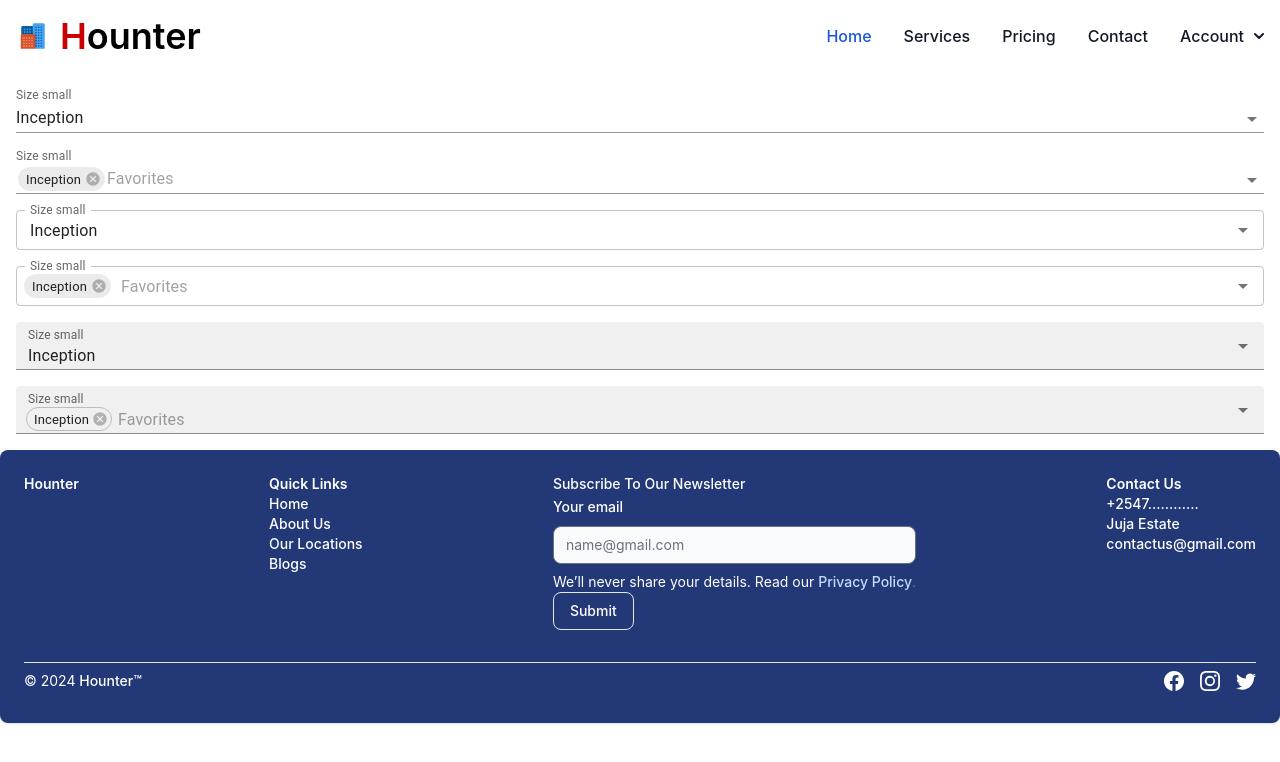
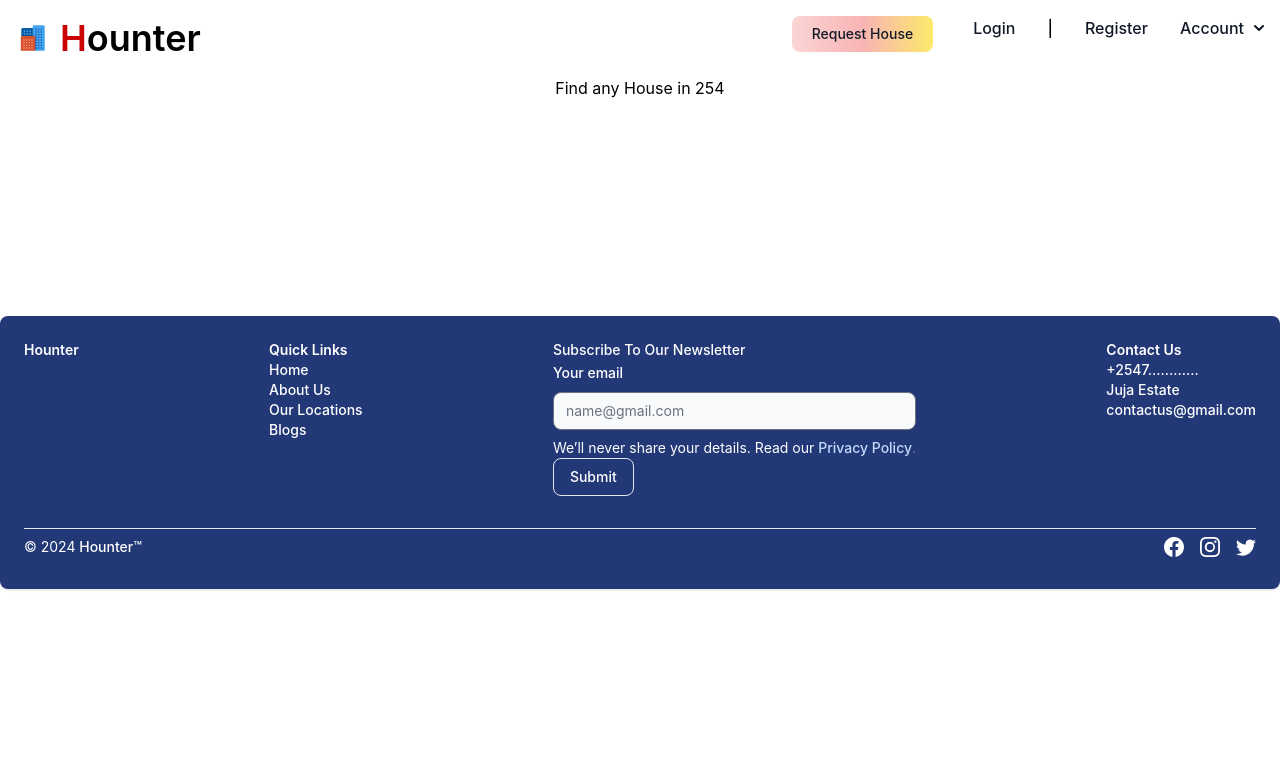
Before and after one commit to dicksonguantai/Hounter, a React (Vite) app in the folder Hounter/: page / in a window 1280 px wide. Shown: the top 762 px of the page. Built offline with nearby package versions, Linux system fonts and the light colour scheme.

Commit message:
revamped navbar and skeleton seaRCH SECTION

```diff
--- a/Hounter/src/Components/Navbar/Navbar.jsx
+++ b/Hounter/src/Components/Navbar/Navbar.jsx
@@ -2,6 +2,7 @@
 import { useState } from 'react';
 import './navbar.css'
 import { Link } from "react-router-dom";
+
 
 export default function Navbar() {
   const [isOpen, setIsOpen] = useState(false);
@@ -59,44 +60,37 @@ export default function Navbar() {
           } w-full md:block md:w-auto`}
           id="navbar-dropdown"
         >
-          <ul className="flex flex-col font-medium p-4 md:p-0 mt-4 border border-gray-100 rounded-lg bg-gray-50 md:space-x-8 rtl:space-x-reverse md:flex-row md:mt-0 md:border-0 md:bg-white dark:bg-gray-800 md:dark:bg-gray-900 dark:border-gray-700">
+          <ul className="flex flex-col font-medium md:p-0 mt-4 border border-gray-100 rounded-lg bg-gray-50 md:space-x-8 rtl:space-x-reverse md:flex-row md:mt-0 md:border-0 md:bg-white dark:bg-gray-800 md:dark:bg-gray-900 dark:border-gray-700">
+          <li>
+
+
+          <button type="button" className="text-gray-900 bg-gradient-to-r from-red-200 via-red-300 to-yellow-200 hover:bg-gradient-to-bl focus:ring-4 focus:outline-none focus:ring-red-100 dark:focus:ring-red-400 font-medium rounded-lg text-sm px-5 py-2 text-center me-2 mb-2">
+            Request House
+            </button>
+
+            </li>
+
             <li>
               <a
                 href="#"
-                className="block py-2 px-3 text-white bg-blue-700 rounded md:bg-transparent md:text-blue-700 md:p-0 md:dark:text-blue-500 dark:bg-blue-600 md:dark:bg-transparent"
+                className="block py-2 px-3 text-gray-900 rounded hover:bg-gray-100 md:hover:bg-transparent md:border-0 md:hover:text-blue-700 md:p-0 dark:text-white md:dark:hover:text-blue-500 dark:hover:bg-gray-700 dark:hover:text-white md:dark:hover:bg-transparent"
                 aria-current="page"
               >
-                Home
+                Login
               </a>
             </li>
-
+               <span>|</span>
             <li>
               <Link to="/login">
               <a
                 href="#"
                 className="block py-2 px-3 text-gray-900 rounded hover:bg-gray-100 md:hover:bg-transparent md:border-0 md:hover:text-blue-700 md:p-0 dark:text-white md:dark:hover:text-blue-500 dark:hover:bg-gray-700 dark:hover:text-white md:dark:hover:bg-transparent"
               >
-                Services
+                Register
               </a>
               </Link>
             </li>
-            <li>
 
-              <a
-                href="#"
-                className="block py-2 px-3 text-gray-900 rounded hover:bg-gray-100 md:hover:bg-transparent md:border-0 md:hover:text-blue-700 md:p-0 dark:text-white md:dark:hover:text-blue-500 dark:hover:bg-gray-700 dark:hover:text-white md:dark:hover:bg-transparent"
-              >
-                Pricing
-              </a>
-            </li>
-            <li>
-              <a
-                href="#"
-                className="block py-2 px-3 text-gray-900 rounded hover:bg-gray-100 md:hover:bg-transparent md:border-0 md:hover:text-blue-700 md:p-0 dark:text-white md:dark:hover:text-blue-500 dark:hover:bg-gray-700 dark:hover:text-white md:dark:hover:bg-transparent"
-              >
-                Contact
-              </a>
-            </li>
             <li>
               <button
                 id="dropdownNavbarLink"
--- a/Hounter/src/Components/SearchBar/SearchBar.jsx
+++ b/Hounter/src/Components/SearchBar/SearchBar.jsx
@@ -1,244 +1,8 @@
-import Stack from '@mui/material/Stack';
-import Chip from '@mui/material/Chip';
-import Autocomplete from '@mui/material/Autocomplete';
-import TextField from '@mui/material/TextField';
-
+import "./searchbar.css";
 export default function SearchBar() {
   return (
-    <Stack className="flex p-4" spacing={2} >
-      <Autocomplete
-        id="size-small-standard"
-        size="small"
-        options={top100Films}
-        getOptionLabel={(option) => option.title}
-        defaultValue={top100Films[13]}
-        renderInput={(params) => (
-          <TextField
-            {...params}
-            variant="standard"
-            label="Size small"
-            placeholder="Favorites"
-          />
-        )}
-      />
-      <Autocomplete
-        multiple
-        id="size-small-standard-multi"
-        size="small"
-        options={top100Films}
-        getOptionLabel={(option) => option.title}
-        defaultValue={[top100Films[13]]}
-        renderInput={(params) => (
-          <TextField
-            {...params}
-            variant="standard"
-            label="Size small"
-            placeholder="Favorites"
-          />
-        )}
-      />
-      <Autocomplete
-        id="size-small-outlined"
-        size="small"
-        options={top100Films}
-        getOptionLabel={(option) => option.title}
-        defaultValue={top100Films[13]}
-        renderInput={(params) => (
-          <TextField {...params} label="Size small" placeholder="Favorites" />
-        )}
-      />
-      <Autocomplete
-        multiple
-        id="size-small-outlined-multi"
-        size="small"
-        options={top100Films}
-        getOptionLabel={(option) => option.title}
-        defaultValue={[top100Films[13]]}
-        renderInput={(params) => (
-          <TextField {...params} label="Size small" placeholder="Favorites" />
-        )}
-      />
-      <Autocomplete
-        id="size-small-filled"
-        size="small"
-        options={top100Films}
-        getOptionLabel={(option) => option.title}
-        defaultValue={top100Films[13]}
-        renderTags={(value, getTagProps) =>
-          value.map((option, index) => (
-            <Chip
-              variant="outlined"
-              key={1}
-              label={option.title}
-              size="small"
-              {...getTagProps({ index })}
-            />
-          ))
-        }
-        renderInput={(params) => (
-          <TextField
-            {...params}
-            variant="filled"
-            label="Size small"
-            placeholder="Favorites"
-          />
-        )}
-      />
-      <Autocomplete
-        multiple
-        id="size-small-filled-multi"
-        size="small"
-        options={top100Films}
-        getOptionLabel={(option) => option.title}
-        defaultValue={[top100Films[13]]}
-        renderTags={(value, getTagProps) =>
-          value.map((option, index) => (
-            <Chip
-              variant="outlined"
-              key={2}
-              label={option.title}
-              size="small"
-              {...getTagProps({ index })}
-            />
-          ))
-        }
-        renderInput={(params) => (
-          <TextField
-            {...params}
-            variant="filled"
-            label="Size small"
-            placeholder="Favorites"
-          />
-        )}
-      />
-    </Stack>
+    <div className="flex h-60 w-auto bg-">
+      <p className="mx-auto">Find any House in 254</p>
+    </div>
   );
 }
-
-// Top 100 films as rated by IMDb users. http://www.imdb.com/chart/top
-const top100Films = [
-  { title: 'The Shawshank Redemption', year: 1994 },
-  { title: 'The Godfather', year: 1972 },
-  { title: 'The Godfather: Part II', year: 1974 },
-  { title: 'The Dark Knight', year: 2008 },
-  { title: '12 Angry Men', year: 1957 },
-  { title: "Schindler's List", year: 1993 },
-  { title: 'Pulp Fiction', year: 1994 },
-  {
-    title: 'The Lord of the Rings: The Return of the King',
-    year: 2003,
-  },
-  { title: 'The Good, the Bad and the Ugly', year: 1966 },
-  { title: 'Fight Club', year: 1999 },
-  {
-    title: 'The Lord of the Rings: The Fellowship of the Ring',
-    year: 2001,
-  },
-  {
-    title: 'Star Wars: Episode V - The Empire Strikes Back',
-    year: 1980,
-  },
-  { title: 'Forrest Gump', year: 1994 },
-  { title: 'Inception', year: 2010 },
-  {
-    title: 'The Lord of the Rings: The Two Towers',
-    year: 2002,
-  },
-  { title: "One Flew Over the Cuckoo's Nest", year: 1975 },
-  { title: 'Goodfellas', year: 1990 },
-  { title: 'The Matrix', year: 1999 },
-  { title: 'Seven Samurai', year: 1954 },
-  {
-    title: 'Star Wars: Episode IV - A New Hope',
-    year: 1977,
-  },
-  { title: 'City of God', year: 2002 },
-  { title: 'Se7en', year: 1995 },
-  { title: 'The Silence of the Lambs', year: 1991 },
-  { title: "It's a Wonderful Life", year: 1946 },
-  { title: 'Life Is Beautiful', year: 1997 },
-  { title: 'The Usual Suspects', year: 1995 },
-  { title: 'Léon: The Professional', year: 1994 },
-  { title: 'Spirited Away', year: 2001 },
-  { title: 'Saving Private Ryan', year: 1998 },
-  { title: 'Once Upon a Time in the West', year: 1968 },
-  { title: 'American History X', year: 1998 },
-  { title: 'Interstellar', year: 2014 },
-  { title: 'Casablanca', year: 1942 },
-  { title: 'City Lights', year: 1931 },
-  { title: 'Psycho', year: 1960 },
-  { title: 'The Green Mile', year: 1999 },
-  { title: 'The Intouchables', year: 2011 },
-  { title: 'Modern Times', year: 1936 },
-  { title: 'Raiders of the Lost Ark', year: 1981 },
-  { title: 'Rear Window', year: 1954 },
-  { title: 'The Pianist', year: 2002 },
-  { title: 'The Departed', year: 2006 },
-  { title: 'Terminator 2: Judgment Day', year: 1991 },
-  { title: 'Back to the Future', year: 1985 },
-  { title: 'Whiplash', year: 2014 },
-  { title: 'Gladiator', year: 2000 },
-  { title: 'Memento', year: 2000 },
-  { title: 'The Prestige', year: 2006 },
-  { title: 'The Lion King', year: 1994 },
-  { title: 'Apocalypse Now', year: 1979 },
-  { title: 'Alien', year: 1979 },
-  { title: 'Sunset Boulevard', year: 1950 },
-  {
-    title: 'Dr. Strangelove or: How I Learned to Stop Worrying and Love the Bomb',
-    year: 1964,
-  },
-  { title: 'The Great Dictator', year: 1940 },
-  { title: 'Cinema Paradiso', year: 1988 },
-  { title: 'The Lives of Others', year: 2006 },
-  { title: 'Grave of the Fireflies', year: 1988 },
-  { title: 'Paths of Glory', year: 1957 },
-  { title: 'Django Unchained', year: 2012 },
-  { title: 'The Shining', year: 1980 },
-  { title: 'WALL·E', year: 2008 },
-  { title: 'American Beauty', year: 1999 },
-  { title: 'The Dark Knight Rises', year: 2012 },
-  { title: 'Princess Mononoke', year: 1997 },
-  { title: 'Aliens', year: 1986 },
-  { title: 'Oldboy', year: 2003 },
-  { title: 'Once Upon a Time in America', year: 1984 },
-  { title: 'Witness for the Prosecution', year: 1957 },
-  { title: 'Das Boot', year: 1981 },
-  { title: 'Citizen Kane', year: 1941 },
-  { title: 'North by Northwest', year: 1959 },
-  { title: 'Vertigo', year: 1958 },
-  {
-    title: 'Star Wars: Episode VI - Return of the Jedi',
-    year: 1983,
-  },
-  { title: 'Reservoir Dogs', year: 1992 },
-  { title: 'Braveheart', year: 1995 },
-  { title: 'M', year: 1931 },
-  { title: 'Requiem for a Dream', year: 2000 },
-  { title: 'Amélie', year: 2001 },
-  { title: 'A Clockwork Orange', year: 1971 },
-  { title: 'Like Stars on Earth', year: 2007 },
-  { title: 'Taxi Driver', year: 1976 },
-  { title: 'Lawrence of Arabia', year: 1962 },
-  { title: 'Double Indemnity', year: 1944 },
-  {
-    title: 'Eternal Sunshine of the Spotless Mind',
-    year: 2004,
-  },
-  { title: 'Amadeus', year: 1984 },
-  { title: 'To Kill a Mockingbird', year: 1962 },
-  { title: 'Toy Story 3', year: 2010 },
-  { title: 'Logan', year: 2017 },
-  { title: 'Full Metal Jacket', year: 1987 },
-  { title: 'Dangal', year: 2016 },
-  { title: 'The Sting', year: 1973 },
-  { title: '2001: A Space Odyssey', year: 1968 },
-  { title: "Singin' in the Rain", year: 1952 },
-  { title: 'Toy Story', year: 1995 },
-  { title: 'Bicycle Thieves', year: 1948 },
-  { title: 'The Kid', year: 1921 },
-  { title: 'Inglourious Basterds', year: 2009 },
-  { title: 'Snatch', year: 2000 },
-  { title: '3 Idiots', year: 2009 },
-  { title: 'Monty Python and the Holy Grail', year: 1975 },
-];
```
